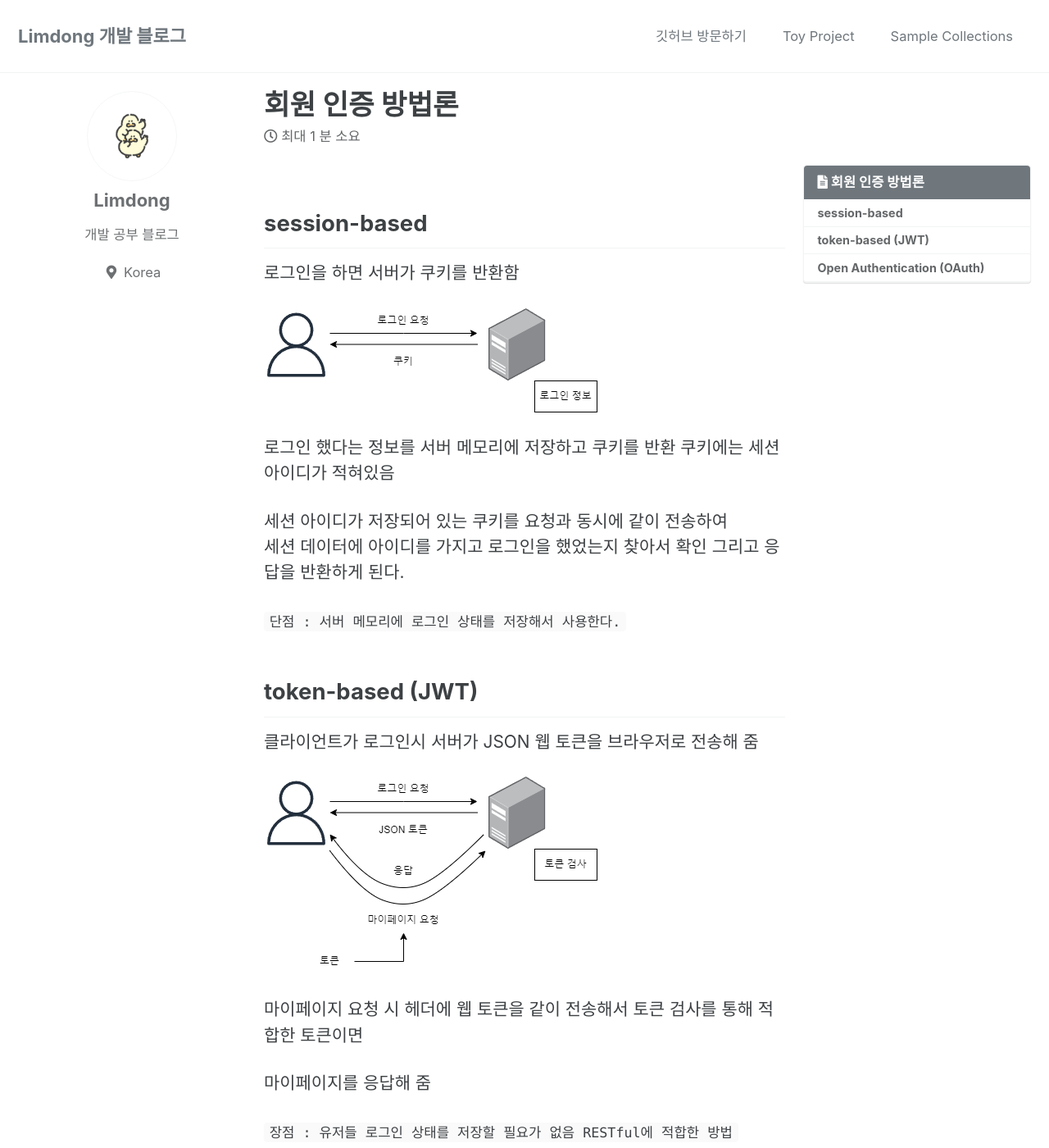
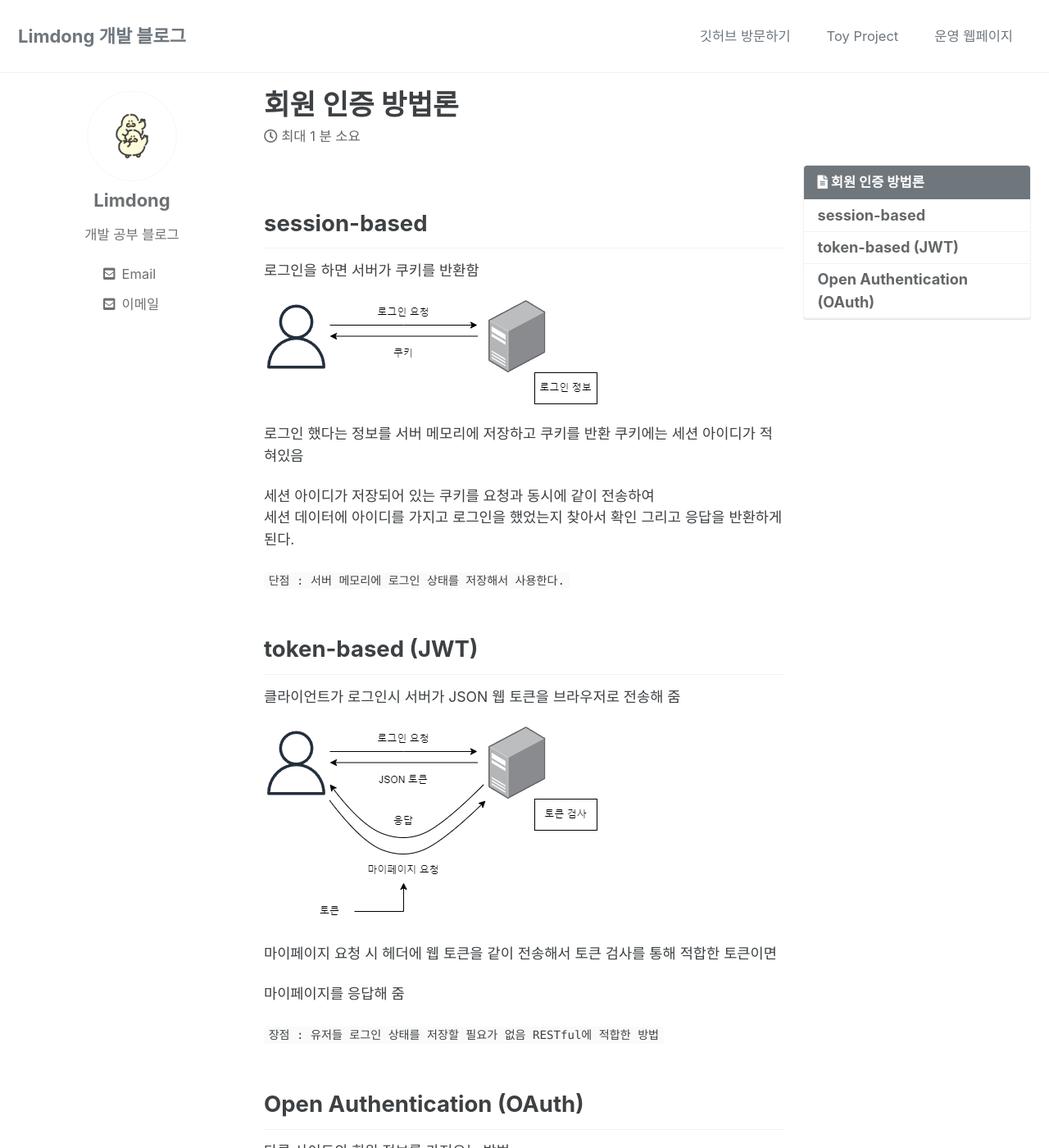
Before and after one commit to Limdongdang/Limdongdang.github.io, a Jekyll site: the page built from _posts/2023-06-06-회원 인증 방법론.md, in a window 1280 px wide and 1400 px high. Shown: the whole window at 82% size. Built offline with Jekyll 4.4.1, drawn with Linux system fonts in a browser that asks for light colours; cached includes are drawn as plain includes; comment, search, counter and statistics services are not loaded.

```diff
--- a/_config.yml
+++ b/_config.yml
@@ -107,12 +107,12 @@ author:
   name             : "Limdong"
   avatar           : "/assets/images/duck.png"
   bio              : "개발 공부 블로그"
-  location         : "Korea"
-  email            :
+  location         : # "Korea"
+  email            : dio8620@naver.com
   links:
     - label: "Email"
       icon: "fas fa-fw fa-envelope-square"
-      # url: "mailto:your.name@email.com"
+      url: "mailto:dio8620@naver.com"
     - label: "Website"
       icon: "fas fa-fw fa-link"
       # url: "https://your-website.com"
--- a/_data/navigation.yml
+++ b/_data/navigation.yml
@@ -5,6 +5,6 @@ main:
   # - title: "About"
   #   url: https://mmistakes.github.io/minimal-mistakes/about/
   - title: "Toy Project"
-    url: /year-archive/
-  - title: "Sample Collections"
-    url: /collection-archive/
+    url: https://github.com/Limdongdang/Toy-Project
+  - title: "운영 웹페이지"
+    url:
--- a/_sass/minimal-mistakes/_navigation.scss
+++ b/_sass/minimal-mistakes/_navigation.scss
@@ -544,7 +544,7 @@
     font-weight: bold;
     line-height: 1.5;
     border-bottom: 1px solid $border-color;
-
+    font-size : 1.5em;
     &:hover {
       color: $text-color;
     }
@@ -553,6 +553,7 @@
   li ul > li a {
     padding-left: 1.25rem;
     font-weight: normal;
+    font-size : 1.5em;
   }
 
   li ul li ul > li a {
--- a/_sass/minimal-mistakes/_page.scss
+++ b/_sass/minimal-mistakes/_page.scss
@@ -113,7 +113,7 @@ body {
   p,
   li,
   dl {
-    font-size: 0.95em;
+    font-size: 0.8em;
   }
 
   /* paragraph indents */
--- /dev/null
+++ b/google3ccafa49900abda7.html
@@ -0,0 +1 @@
+google-site-verification: google3ccafa49900abda7.html
```
